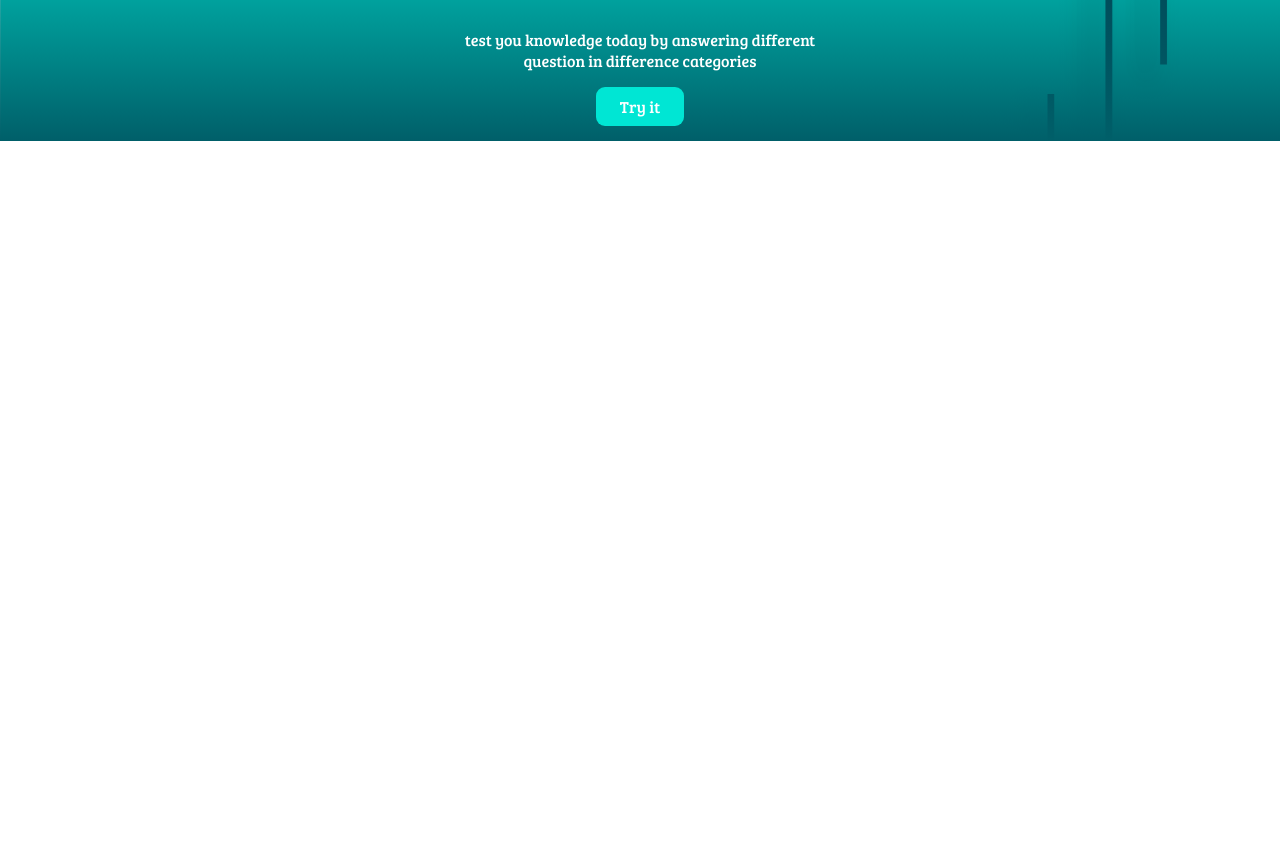
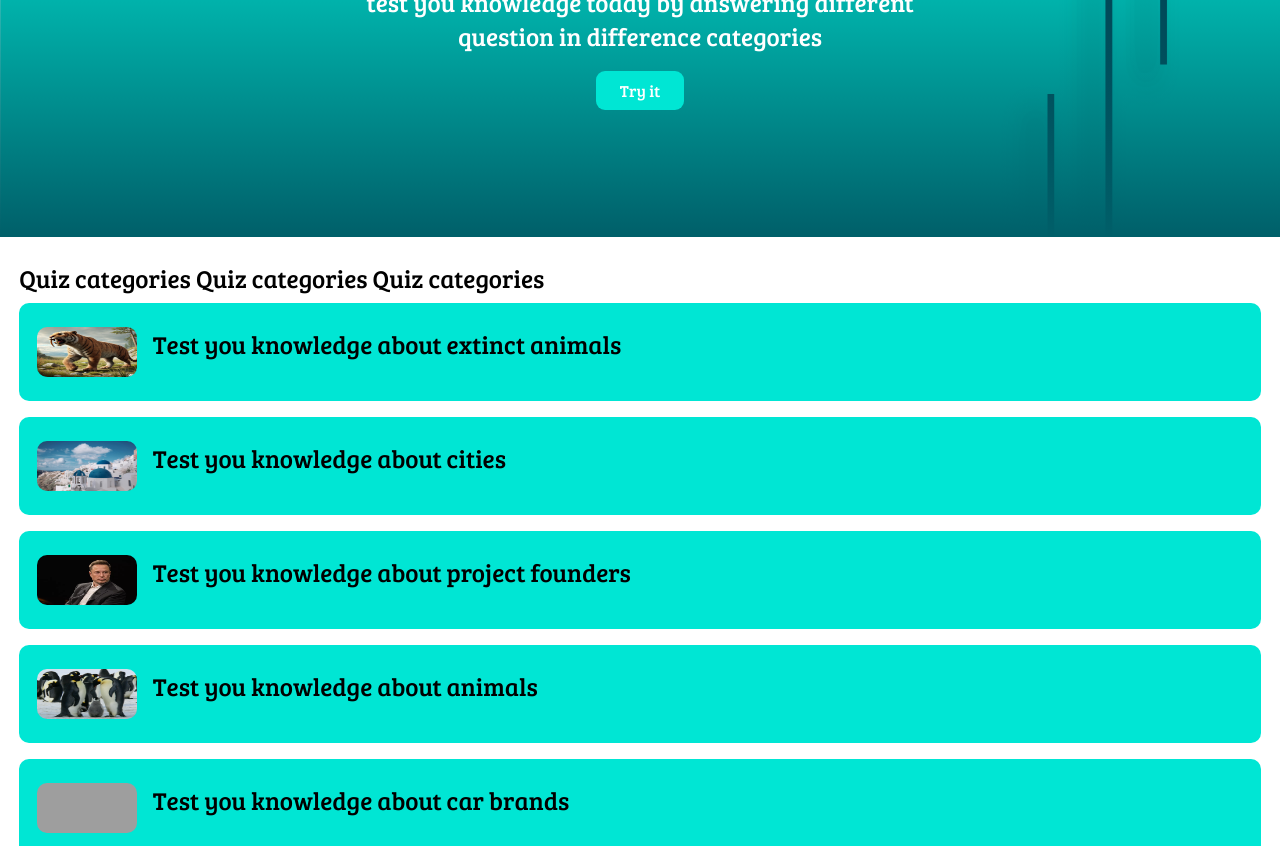
Before and after one commit to Deuzi/Qme, a website: page index.html in a window 1280 px wide. Shown: the part 147-993 px from the top of the page. Before the commit the page ends 800 px from the top, so only its background shows below. Drawn offline with nearby package versions, Linux system fonts and the light colour scheme; grey boxes are pictures that could not be loaded; a web font is replaced by a local one.

Commit message:
commit-of-the-day

```diff
--- a/CSS/Qme.css
+++ b/CSS/Qme.css
@@ -2,7 +2,7 @@
     padding: 0;
     margin: 0;
     overflow-x: hidden;
-    overflow-y: hidden;
+
 }
 /* font-family: "IBM Plex Mono",
 monospace; */
@@ -57,7 +57,6 @@ header h1{
 
 nav ul{
     flex-direction: column;
-
 }
 
 /* collapse button */
@@ -204,9 +203,62 @@ ul .mini-img{
     }
 }
 
+
+
+/* CATEGORIES SECTION */
+#quiz-section{
+    padding: 1.5rem 1.2rem;
+}
+#quiz-container{
+
+}
+
+figure img{
+    height: 50px;
+    width: 100px;
+    border-radius: 10px;
+}
+figure {
+    display: flex;
+    margin: 0.5rem 0;
+    background-color: #00E6D4;
+    padding: 1.5rem 1.1rem;
+    border-radius: 10px;
+}
+
+figcaption{
+    margin-left: 1rem;
+}
+
+
+
+
+
+
+
+
+
+
+
+
+
+
+
+
+
+
+
 /* BIG Screens */
 
 @media (min-width: 740px){
+    body{
+        font-size: 20px;
+    }
+    /* LOGO */
+    header h1 {
+        font-size: 2.5rem;
+    }
+
     #nav-bar{
         height: max-content;
         z-index: 0;
@@ -223,15 +275,66 @@ ul .mini-img{
         display: none;
     }
     nav ul {
+        display: flex;
         flex-direction: row;
+    }
 
+    /* HEADER */
+    #intro{
+        padding: 2rem 3rem;
+        height: 32vh;
     }
+
+    #hero-section{
+        margin-top: 3rem;
+        z-index: 0;
+    }
+
+    /* Try it Button */
+
+    #category-ref{
+        margin-top: 1.1rem;
+    }
+
+    /* SUB of different page directories */
+
+    /* HEADER */
+
+
 }
 
 @media (min-width: 1024px) {
+    body{
+        font-size: 22px;
+    }
+    #intro {
+        padding: 2rem 4rem;
+        height: 35vh;
+    }
+    header h1 {
+        font-size: 2.7rem;
+    }
 
 }
 
 @media (min-width: 1280px) {
+    body{
+        font-size: 25px;
+    }
+
+    #intro {
+        padding: 2rem 4.5rem;
+        height: 40vh;
+    }
+
+    header h1 {
+        font-size: 2.8rem;
+    }
+
+    /* BTN */
+
+    #categort-ref{
+        font-size: 1.1rem;
+    }
 
 }
--- a/index.html
+++ b/index.html
@@ -59,6 +59,80 @@
                 </div>
             </section>
         </section>
+
+
+        <!-- QUIZ CATEGORY SECTION START -->
+
+        <section id="quiz-section">
+            <div id="section-highlight">
+                <p> Quiz categories Quiz categories Quiz categories</p>
+            </div>
+            <div id="quiz-container ">
+                <div class="quiz-items">
+                    <div id="extinct-a-cat">
+                        <a href=""></a>
+                        <figure>
+                            <img src="imgs/Extinct/sabbaoth.webp" alt="sabbaoth">
+                            <figcaption>
+                                <p>Test you knowledge about extinct animals</p>
+                            </figcaption>
+                        </figure>
+                    </div>
+
+                    <div id="cities" >
+                        <a href=""></a>
+                        <figure>
+                            <img src="imgs/city 1.jpg" alt="city">
+                            <figcaption>
+                                <p>Test you knowledge about cities</p>
+                            </figcaption>
+                        </figure>
+                    </div>
+
+                    <div class="ceos">
+                        <a href=""></a>
+                        <figure>
+                            <img src="imgs/elon.webp" alt="elon musk">
+                            <figcaption>
+                                <p>Test you knowledge about project founders</p>
+                            </figcaption>
+                        </figure>
+                    </div>
+
+                    <div id="animal-cat">
+                        <a href=""></a>
+                        <figure>
+                            <img src="imgs/NormalAnimals/pengiun.jpg" alt="chamelon">
+                            <figcaption>
+                                <p>Test you knowledge about animals</p>
+                            </figcaption>
+                        </figure>
+
+                    </div>
+
+                    <div class="car-brands">
+                        <a href=""></a>
+                        <figure>
+                           <img src="imgs/ModelX_64.jpg" alt="porsche image">
+                            <figcaption>
+                                <p>Test you knowledge about car brands</p>
+                            </figcaption>
+                        </figure>
+                    </div>
+
+                    <div class="music-rel">
+                        <a href=""></a>
+                        <figure>
+                            <img src="imgs/pexels-olly-756507.jpg" alt="future">
+                            <figcaption>
+                                <p>Test you knowledge about music</p>
+                            </figcaption>
+                        </figure>
+                    </div>
+                </div>
+            </div>
+
+        </section>
     </main>
     <script src="JS/Qme.JS"></script>
     <script src="https://unpkg.com/boxicons@2.1.4/dist/boxicons.js"></script>
```
Also changed, not shown: JS/Qme.JS (+0 -10 lines), imgs/Future.jpg (added), imgs/ModelX_91.jpg (added), imgs/arrow forward (2).png (added), imgs/arrow forward.png (added), imgs/city 1.jpg (added), imgs/elon.webp (added), imgs/pexels-olly-756507.jpg (added), imgs/porsche-logo-2014-full-download.png (added), 3 other files.
